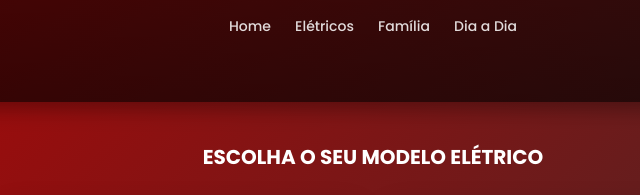
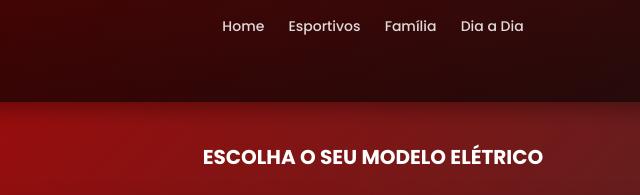
Before and after one commit to facchinetto/V12Vibe, a plain HTML site: page eletricos.html in a window 1280 px wide. Shown: the part 195-390 px from the top of the page, 267-907 px from the left. Drawn offline with Linux system fonts and the light colour scheme.

Commit message:
Update eletricos.html

```diff
--- a/eletricos.html
+++ b/eletricos.html
@@ -176,7 +176,7 @@
 
     <nav>
       <a href="index.html">Home</a>
-      <a href="eletricos.html">Elétricos</a>
+      <a href="esportivos.html">Esportivos</a>
       <a href="familia.html">Família</a>
       <a href="diadia.html">Dia a Dia</a>
     </nav>
```
